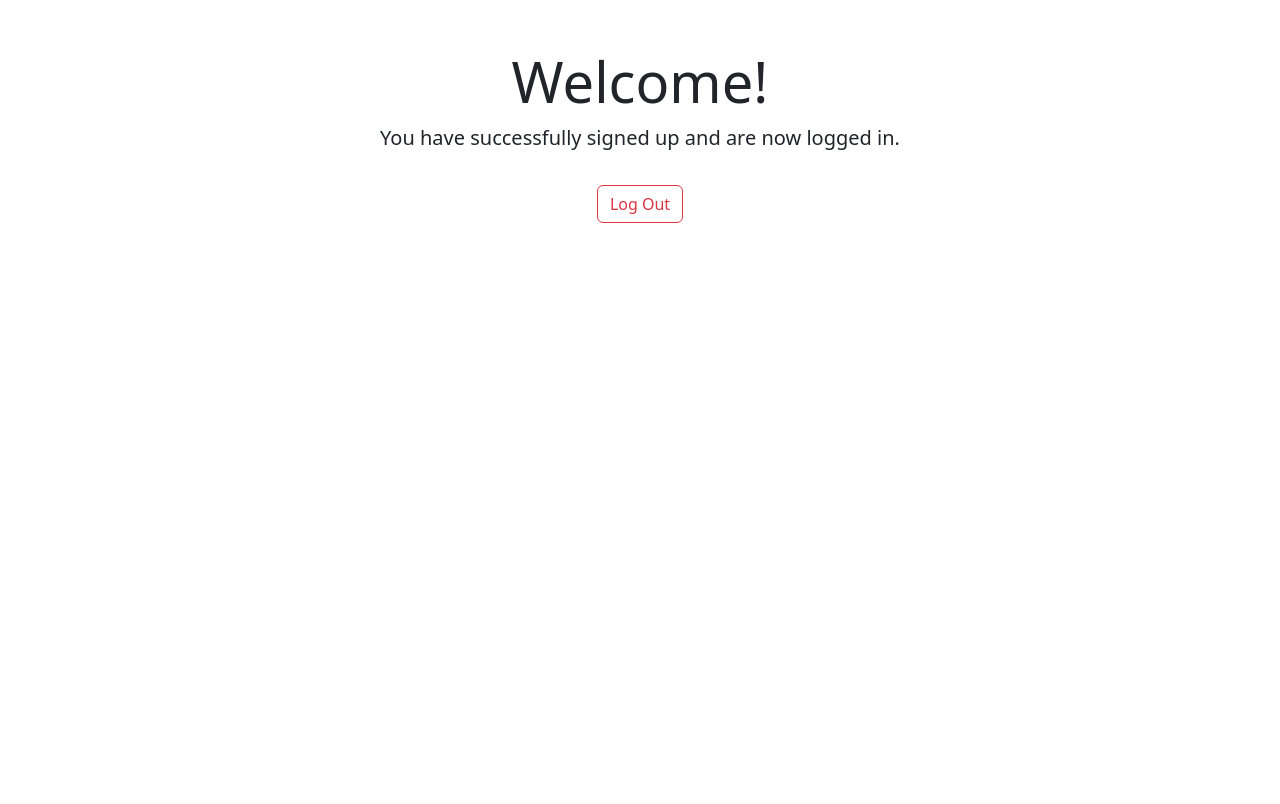
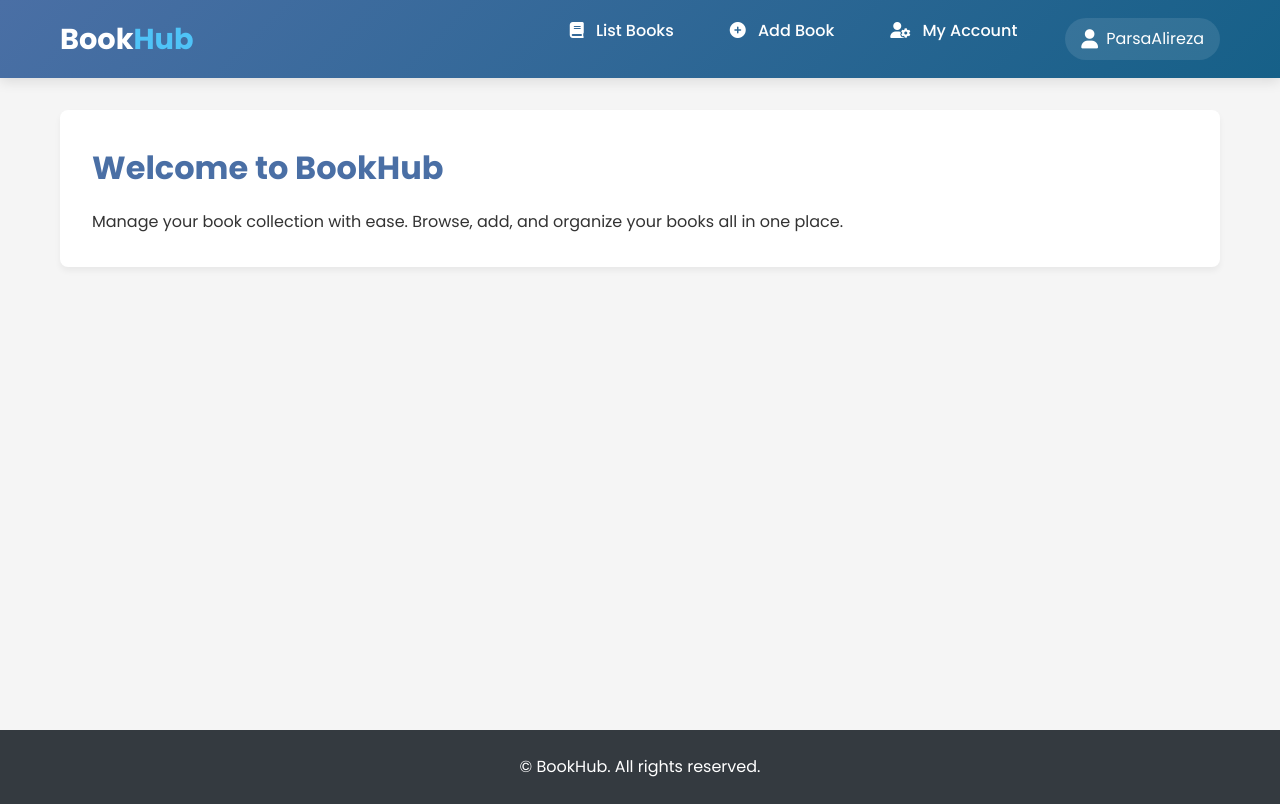
Before and after one commit to alireza841384/BookProject, a Django app: page /home/ in a window 1280 px wide. Before the commit the page ends 223 px from the top, so only its background shows below. Run offline with Django 5.2, Linux system fonts and the light colour scheme; a user stored in the database is signed in.

Commit message:
home view changed

```diff
--- a/bookstore/account/templates/mypages/home.html
+++ b/bookstore/account/templates/mypages/home.html
@@ -1,20 +1,203 @@
-<!-- templates/mypages/home.html -->
+{% load static %}
 <!DOCTYPE html>
 <html lang="en">
+
 <head>
-    <meta charset="UTF-8" />
-    <title>Home</title>
-    <link href="https://cdn.jsdelivr.net/npm/bootstrap@5.3.0/dist/css/bootstrap.min.css" rel="stylesheet" />
+    <meta charset="UTF-8">
+    <meta name="viewport" content="width=device-width, initial-scale=1.0">
+    <title>Book Management System</title>
+    <link href="https://fonts.googleapis.com/css2?family=Poppins:wght@300;400;500;600;700&display=swap"
+        rel="stylesheet">
+    <link rel="stylesheet" href="https://cdnjs.cloudflare.com/ajax/libs/font-awesome/6.0.0-beta3/css/all.min.css">
+    <style>
+        :root {
+            --primary-color: #4a6fa5;
+            --secondary-color: #166088;
+            --accent-color: #4fc3f7;
+            --light-color: #f8f9fa;
+            --dark-color: #343a40;
+            --success-color: #28a745;
+        }
+
+        * {
+            margin: 0;
+            padding: 0;
+            box-sizing: border-box;
+            font-family: 'Poppins', sans-serif;
+        }
+
+        body {
+            background-color: #f5f5f5;
+            color: #333;
+            line-height: 1.6;
+        }
+
+        .container {
+            max-width: 1200px;
+            margin: 0 auto;
+            padding: 0 20px;
+        }
+
+        /* Header Styles */
+        header {
+            background: linear-gradient(135deg, var(--primary-color), var(--secondary-color));
+            background-color: var(--primary-color);
+            color: white;
+            padding: 1rem 0;
+            box-shadow: 0 4px 12px rgba(0, 0, 0, 0.1);
+        }
+
+        .header-content {
+            display: flex;
+            justify-content: space-between;
+            align-items: center;
+        }
+
+        .logo {
+            font-size: 1.8rem;
+            font-weight: 700;
+            color: white;
+            text-decoration: none;
+        }
+
+        .logo span {
+            color: var(--accent-color);
+        }
+
+        /* Navigation Styles */
+        nav ul {
+            display: flex;
+            list-style: none;
+        }
+
+        nav ul li {
+            margin-left: 1.5rem;
+        }
+
+        nav ul li a {
+            color: white;
+            text-decoration: none;
+            font-weight: 500;
+            font-size: 1rem;
+            transition: all 0.3s ease;
+            padding: 0.5rem 1rem;
+            border-radius: 4px;
+        }
+
+        nav ul li a:hover {
+            background-color: rgba(255, 255, 255, 0.2);
+        }
+
+        nav ul li a i {
+            margin-right: 8px;
+        }
+
+        /* User Info Styles */
+        .user-info {
+            display: flex;
+            align-items: center;
+            background-color: rgba(255, 255, 255, 0.1);
+            padding: 0.5rem 1rem;
+            border-radius: 50px;
+            margin-left: 2rem;
+        }
+
+        .user-info i {
+            margin-right: 8px;
+            font-size: 1.2rem;
+        }
+
+        /* Main Content Styles */
+        main {
+            padding: 2rem 0;
+            min-height: calc(100vh - 180px);
+        }
+
+        .welcome-message {
+            background-color: white;
+            padding: 2rem;
+            border-radius: 8px;
+            box-shadow: 0 4px 6px rgba(0, 0, 0, 0.05);
+            margin-bottom: 2rem;
+        }
+
+        .welcome-message h1 {
+            color: var(--primary-color);
+            margin-bottom: 1rem;
+        }
+
+        /* Footer Styles */
+        footer {
+            background-color: var(--dark-color);
+            color: white;
+            text-align: center;
+            padding: 1.5rem 0;
+            margin-top: 2rem;
+        }
+
+        /* Responsive Styles */
+        @media (max-width: 768px) {
+            .header-content {
+                flex-direction: column;
+                text-align: center;
+            }
+
+            nav ul {
+                margin-top: 1rem;
+                flex-wrap: wrap;
+                justify-content: center;
+            }
+
+            nav ul li {
+                margin: 0.5rem;
+            }
+
+            .user-info {
+                margin: 1rem auto 0;
+            }
+        }
+    </style>
 </head>
-<body class="bg-white">
-    <div class="container mt-5 text-center">
-        <h1 class="display-4">Welcome!</h1>
-        <p class="lead">You have successfully signed up and are now logged in.</p>
 
-        <form method="post" action="{% url 'logout' %}">
-            {% csrf_token %}
-            <button type="submit" class="btn btn-outline-danger mt-3">Log Out</button>
-        </form>
-    </div>
+<body>
+    <header>
+        <div class="container">
+            <div class="header-content">
+                <a href="{% url 'home' %}" class="logo">Book<span>Hub</span></a>
+
+                <nav>
+                    <ul>
+                        <li><a href="\l"><i class="fas fa-book"></i> List Books</a></li>
+                        <li><a href="\l"><i class="fas fa-plus-circle"></i> Add Book</a></li>
+                        <li><a href="\k"><i class="fas fa-user-cog"></i> My Account</a></li>
+
+                        {% if user.is_authenticated %}
+                        <li class="user-info">
+                            <i class="fas fa-user"></i>
+                            <span>{{ user.username }}</span>
+                        </li>
+                        {% endif %}
+                    </ul>
+                </nav>
+            </div>
+        </div>
+    </header>
+
+    <main>
+        <div class="container">
+            <!-- Your main content goes here -->
+            <div class="welcome-message">
+                <h1>Welcome to BookHub</h1>
+                <p>Manage your book collection with ease. Browse, add, and organize your books all in one place.</p>
+            </div>
+        </div>
+    </main>
+
+    <footer>
+        <div class="container">
+            <p>&copy; BookHub. All rights reserved.</p>
+        </div>
+    </footer>
 </body>
+
 </html>
--- a/bookstore/account/views.py
+++ b/bookstore/account/views.py
@@ -6,6 +6,7 @@ from django.contrib.auth.decorators import login_required
 
 @login_required
 def home(request):
+    context = {"user": request.user}
     return render(request, "mypages/home.html")
 
 
```
Also changed, not shown: bookstore/db.sqlite3.
